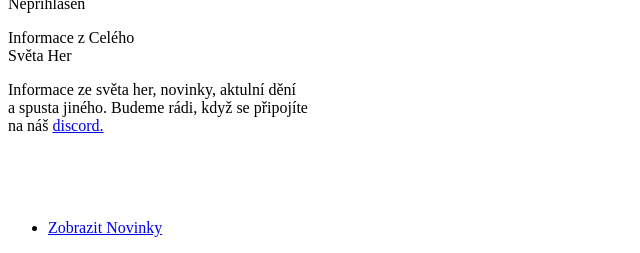
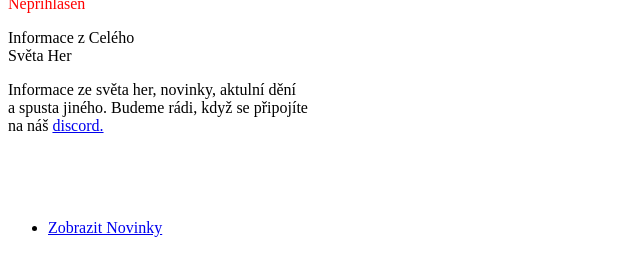
Before and after one commit to EjdmCZ/Skupino-projekt-, a PHP site: page / in a window 1280 px wide. Shown: the part 735-988 px from the top of the page, without its empty margins (0-640 px from the left). Run offline with PHP 8.4, Linux system fonts and the light colour scheme; some libraries are stand-ins or nearby versions.

Commit message:
Update index.php

```diff
--- a/skolníweb 2.2/pages/index.php
+++ b/skolníweb 2.2/pages/index.php
@@ -29,7 +29,11 @@
       if ($_SESSION["prihlaseni"] == false) {
            $StylDispleje = "none";
           } else {$StylDispleje = "block";}
-    ?>
+      $BarvaTextu = "";
+       if ($_SESSION["prihlaseni"] == true) {
+        $BarvaTextu = "green";
+        } else {$BarvaTextu = "red";}
+      ?>
     <div class="nav">
       <ul>
         <li><a class="Novinky" href="novinky.html">Novinky</a></li>
@@ -50,9 +54,12 @@
         .skryty-text {
             display: <?php echo $StylDispleje; ?>;
                       }
+        .BarvaTX {
+          color: <?php echo $BarvaTextu; ?>;
+                      }
     </style>
     <p class="skryty-text">Vítejte <?php echo $username; ?></p>
-    <p><?php echo $Prihlasen_TF; ?></p>
+    <p class="BarvaTX"><?php echo $Prihlasen_TF; ?></p>
     </div class="txt">
     <p class="Info" >Informace z Celého</br> Světa Her</p>
   </div>
```
